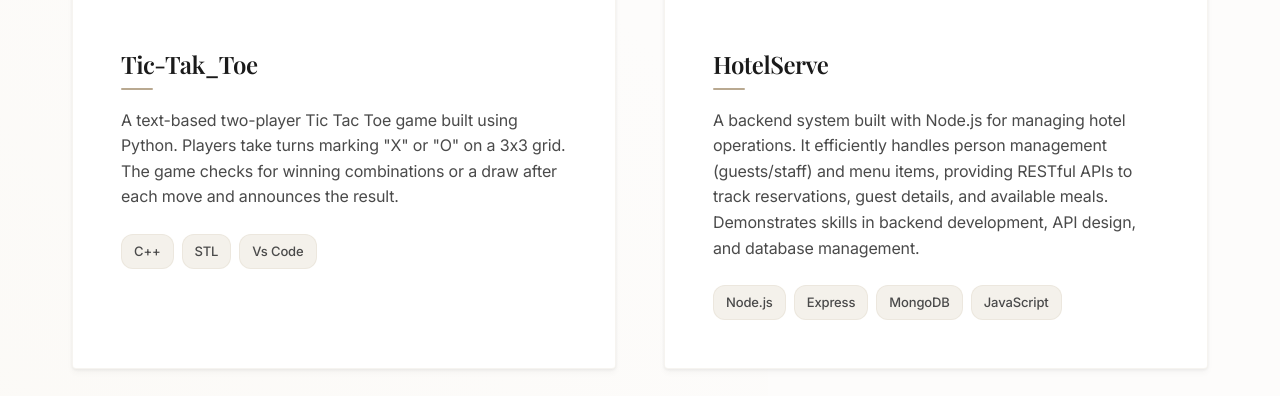
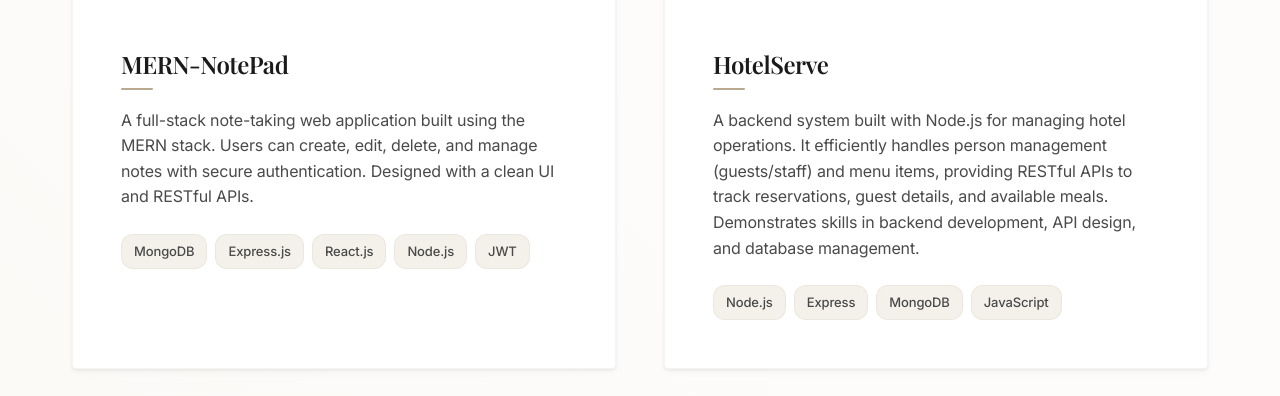
Before and after one commit to Shivam12-ui558/PORTFOLIO, a plain HTML site: page index.html in a window 1280 px wide. Shown: the part 3112-3508 px from the top of the page. Drawn offline with nearby package versions, Linux system fonts and the light colour scheme; a web font is replaced by a local one.

Commit message:
Add MERN-NotePad project with live demo link

```diff
--- a/index.html
+++ b/index.html
@@ -253,27 +253,31 @@
             <div class="projects-grid">
                 <div class="project-card fade-in">
                     <div class="project-image">
-                        <img src="https://i5.walmartimages.com/asr/2f515337-c2b1-4fe2-8818-95f7f885a186.8c124b6e92968704199d289e00b304b4.jpeg?odnWidth=1000&odnHeight=1000&odnBg=ffffff" alt="Tic-tak-Toe">
+                        <img src="https://tse4.mm.bing.net/th/id/OIP.EuTtASPaF5qmRA3HirsJgAHaEK?rs=1&pid=ImgDetMain&o=7&rm=3" alt="MERN-NotePad">
                         <div class="project-overlay">
                             <div class="project-links">
-                                <a href="https://github.com/Shivam12-ui558/Tic_tac_toe_Game" class="project-link" title="View Code">
+                                <a href="https://github.com/Shivam12-ui558/MERN-NOTEPAD" class="project-link" title="View Code">
                                     <i class="fab fa-github"></i>
                                 </a>
-                                <a href="#" class="project-link" title="Live Demo">
+                                <a href="https://notepad-n1bh.onrender.com/" class="project-link" title="Live Demo">
                                     <i class="fas fa-external-link-alt"></i>
                                 </a>
                             </div>
                         </div>
                     </div>
                     <div class="project-info">
-                        <h3 class="project-title">Tic-Tak_Toe</h3>
+                        <h3 class="project-title">MERN-NotePad</h3>
                         <p class="project-description">
-                           A text-based two-player Tic Tac Toe game built using Python. Players take turns marking "X" or "O" on a 3x3 grid. The game checks for winning combinations or a draw after each move and announces the result.
+                            A full-stack note-taking web application built using the MERN stack.
+                            Users can create, edit, delete, and manage notes with secure
+                             authentication. Designed with a clean UI and RESTful APIs.
                         </p>
                         <div class="project-tech">
-                            <span class="tech-tag"><span>C++</span></span>
-                            <span class="tech-tag"><span>STL</span></span>
-                            <span class="tech-tag"><span>Vs Code</span></span>
+                           <span class="tech-tag"><span>MongoDB</span></span>
+                        <span class="tech-tag"><span>Express.js</span></span>
+                        <span class="tech-tag"><span>React.js</span></span>
+                        <span class="tech-tag"><span>Node.js</span></span>
+                        <span class="tech-tag"><span>JWT</span></span>
 
                         </div>
                     </div>
```
